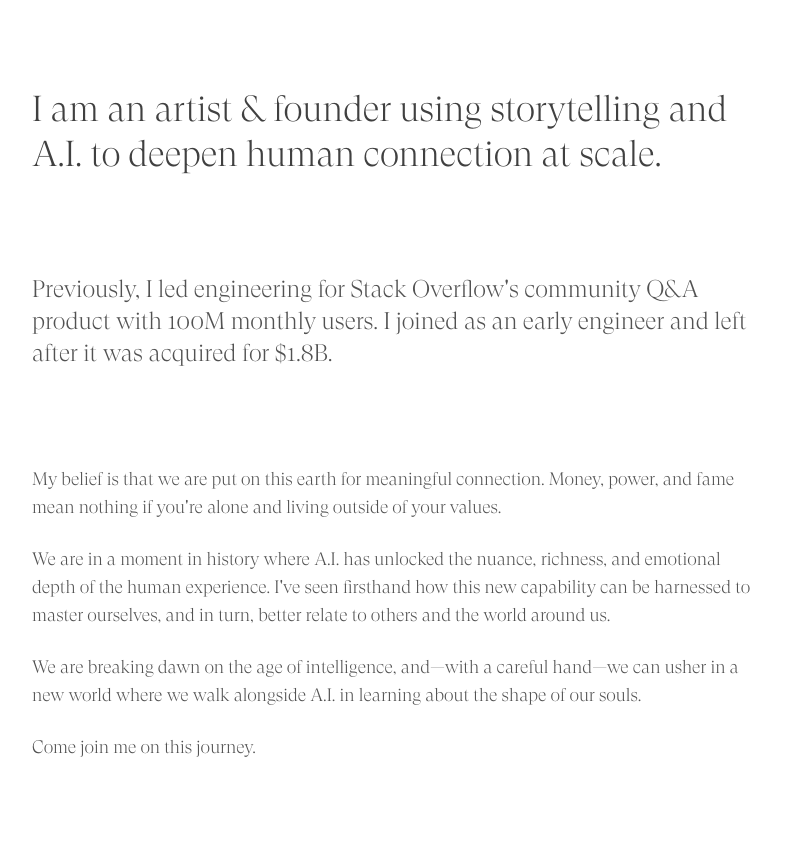
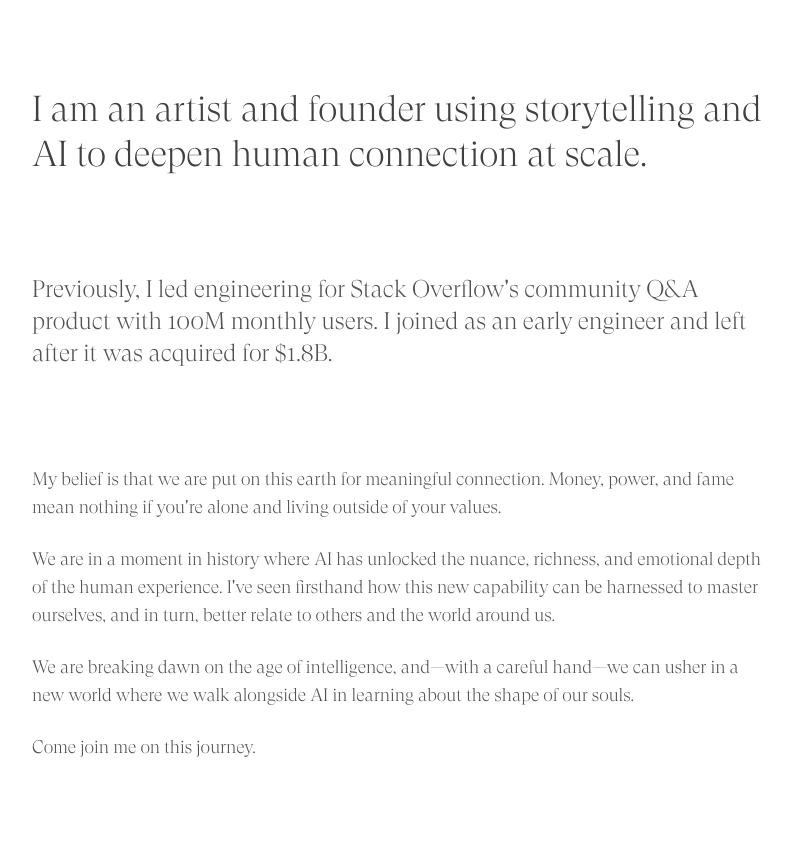
Before and after one commit to JonHMChan/jonhmchan.github.io, a plain HTML site: page index.html in a window 1280 px wide. Shown: the part 457-1311 px from the top of the page, without its empty margins (240-1039 px from the left). Drawn offline with nearby package versions, Linux system fonts and the light colour scheme.

Commit message:
Update index.html

```diff
--- a/index.html
+++ b/index.html
@@ -146,7 +146,7 @@
             <!-- Introduction Section -->
             <section class="mb-24">
                 <h2 class="text-4xl text-neutral-700 dark:text-neutral-200 mb-12 leading-tight font-gt-super font-light">
-                    I am an artist &amp; founder using storytelling and A.I. to deepen human connection at scale.
+                    I am an artist and founder using storytelling and AI to deepen human connection at scale.
                 </h2>
             </section>
 
@@ -162,11 +162,11 @@
                         My belief is that we are put on this earth for meaningful connection. Money, power, and fame mean nothing if you're alone and living outside of your values.
                     </p>
                     <p class="mb-6">
-                        We are in a moment in history where A.I. has unlocked the nuance, richness, and emotional depth of the human experience.
+                        We are in a moment in history where AI has unlocked the nuance, richness, and emotional depth of the human experience.
                         I've seen firsthand how this new capability can be harnessed to master ourselves, and in turn, better relate to others and the world around us.
                     </p>
                     <p class="mb-6">
-                        We are breaking dawn on the age of intelligence, and&mdash;with a careful hand&mdash;we can usher in a new world where we walk alongside A.I. in learning about the shape of our souls.
+                        We are breaking dawn on the age of intelligence, and&mdash;with a careful hand&mdash;we can usher in a new world where we walk alongside AI in learning about the shape of our souls.
                     </p>
                     <p class="mb-6">
                         Come join me on this journey.
```
